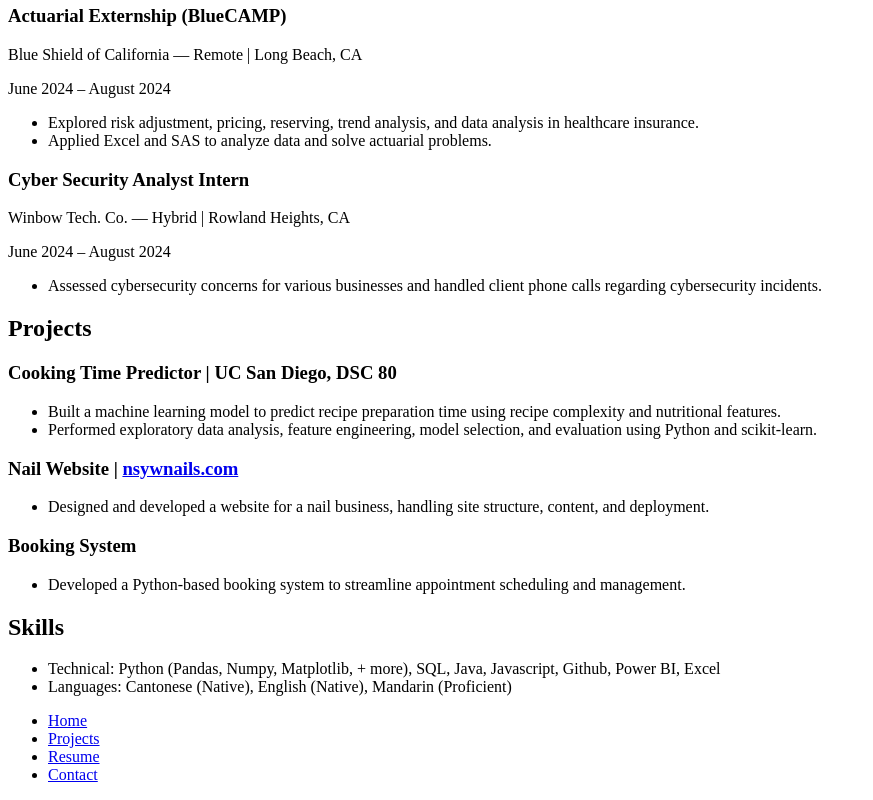
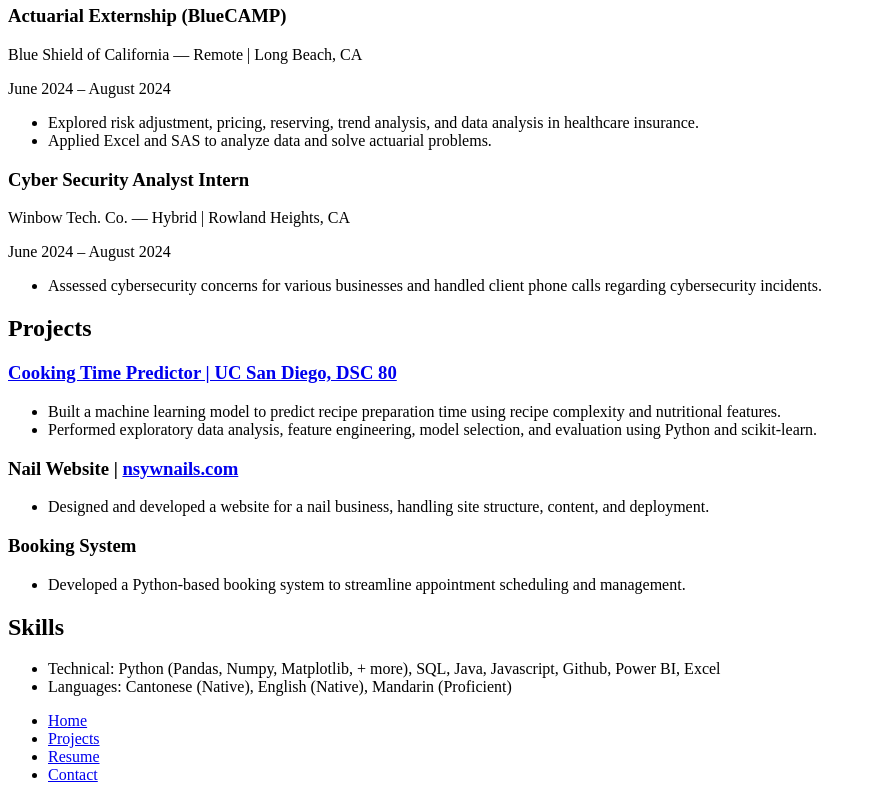
Before and after one commit to nata1iewu/portfolio, a plain HTML site: page resume/index.html in a window 1280 px wide. Shown: the part 645-1445 px from the top of the page, without its empty margins (0-873 px from the left). Drawn offline with Linux system fonts and the light colour scheme.

Commit message:
change reusme

```diff
--- a/resume/index.html
+++ b/resume/index.html
@@ -84,7 +84,8 @@
 
         <article>
             <header>
-                <h3>Cooking Time Predictor | UC San Diego, DSC 80</h3>
+                <h3><a href="https://rishikas7.github.io/cooking-time-predictor/#6-baseline-model">Cooking Time
+                        Predictor | UC San Diego, DSC 80</a></h3>
             </header>
             <ul>
                 <li>Built a machine learning model to predict recipe preparation time using recipe complexity and
```
